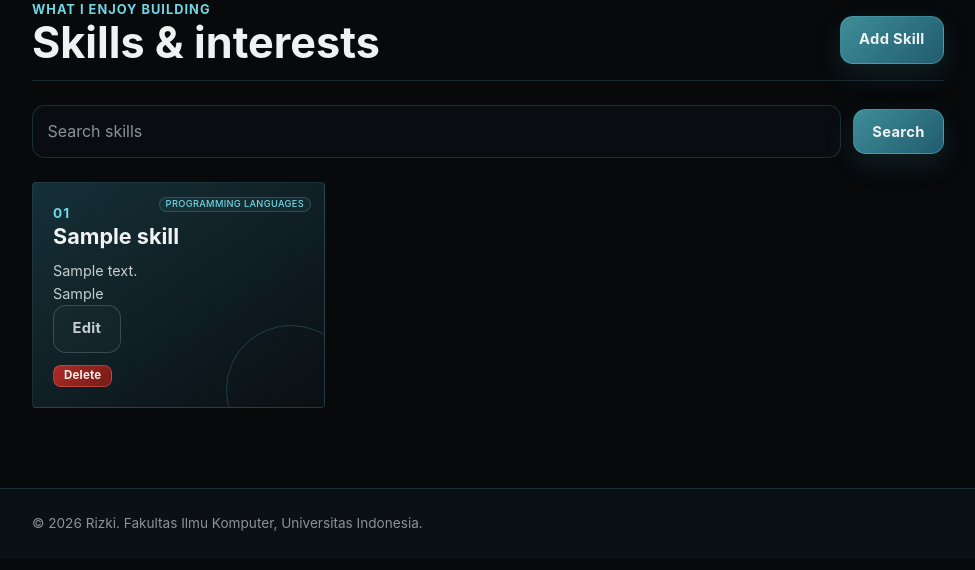
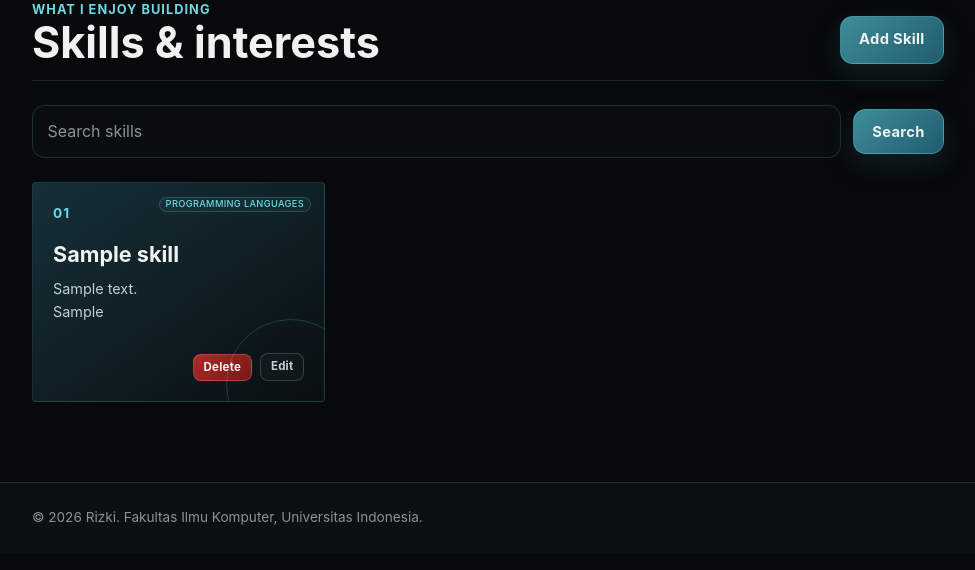
Before and after one commit to RizkiManik-W/myportofolio, a Django app: page /skills/ in a window 1280 px wide. Shown: the part 106-676 px from the top of the page, without its empty margins (152-1127 px from the left). Run offline with Django 5.2, Linux system fonts and the light colour scheme; tables that the repository leaves empty hold one stand-in row (values such as "Sample post").

Commit message:
Fix: Edit button in skills

```diff
--- a/static/css/style.css
+++ b/static/css/style.css
@@ -282,6 +282,41 @@ button.button:hover {
     line-height: 1.15;
     border-radius: 0.5rem;
     align-self: flex-start;
+}
+
+.skill-card .skill-actions {
+    display: flex;
+    flex-direction: row;
+    align-items: center;
+    justify-content: flex-end;
+    gap: 0.5rem;
+    margin-top: 0.75rem;
+}
+
+.skill-card .skill-actions a.button,
+.skill-card .skill-actions a.button.button-secondary,
+.skill-card .skill-actions button.button,
+.skill-card .skill-actions form button.button,
+.skill-card .skill-actions form button.button-danger {
+    display: inline-flex;
+    min-height: 0;
+    height: 1.7rem;
+    padding: 0.2rem 0.62rem;
+    margin-top: 0;
+    font-size: 0.72rem;
+    line-height: 1.15;
+    border-radius: 0.5rem;
+}
+
+.skill-card .skill-actions form {
+    margin: 0;
+}
+
+.skill-card .skill-actions a.button.button-secondary {
+    background: rgba(255, 255, 255, 0.02);
+    border-color: rgba(199, 206, 208, 0.22);
+    color: var(--text-secondary);
+    box-shadow: none;
 }
 
 .project-search {
--- a/templates/skills.html
+++ b/templates/skills.html
@@ -35,11 +35,11 @@
                                 {% endif %}
                             </div>
                             <div class="skill-actions">
-                                <a href="{% url 'main:update_skill' skill.id %}" class="button button-secondary">Edit</a>
                                 <form method="post" action="{% url 'main:delete_skill' skill.id %}">
                                     {% csrf_token %}
                                     <button type="submit" class="button button-danger">Delete</button>
                                 </form>
+                                <a href="{% url 'main:update_skill' skill.id %}" class="button button-secondary">Edit</a>
                             </div>
                         </article>
                     {% empty %}
```
